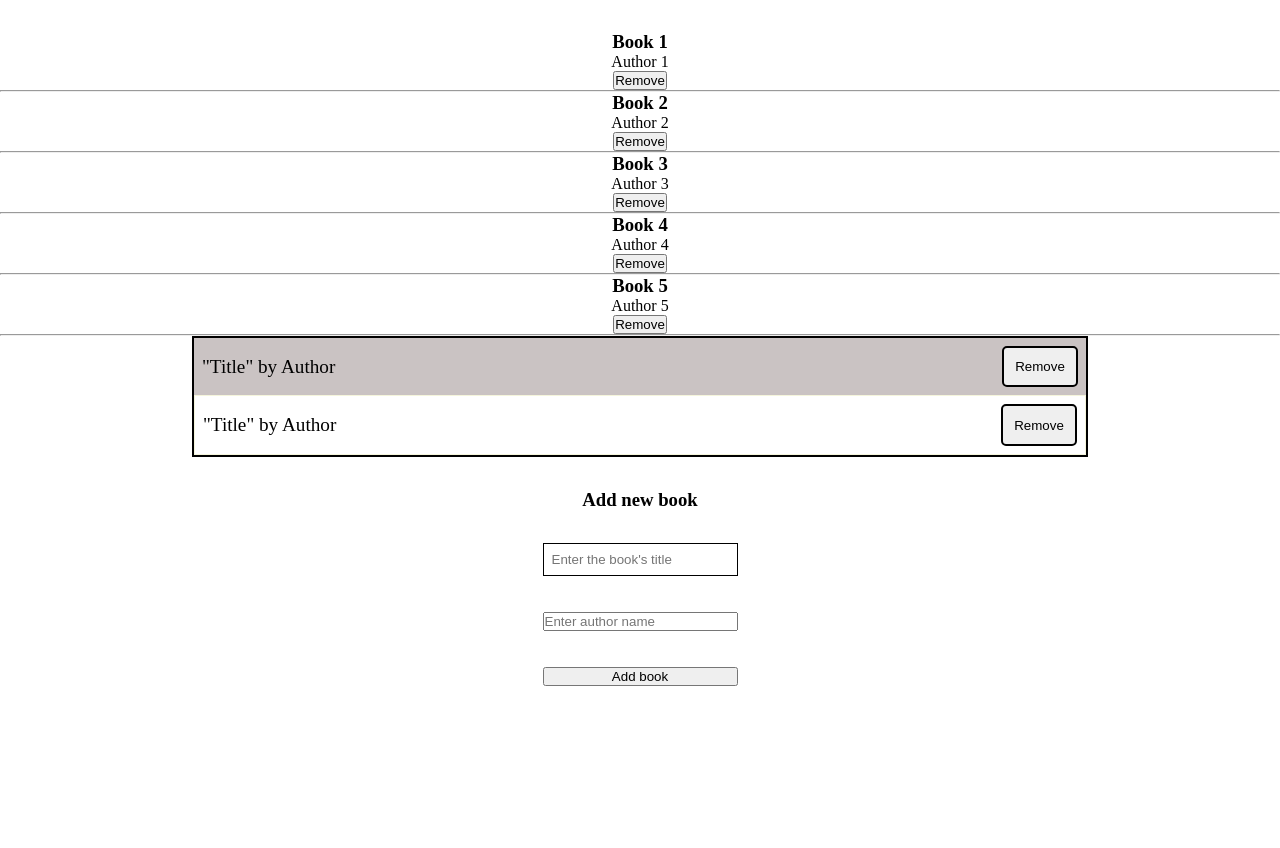
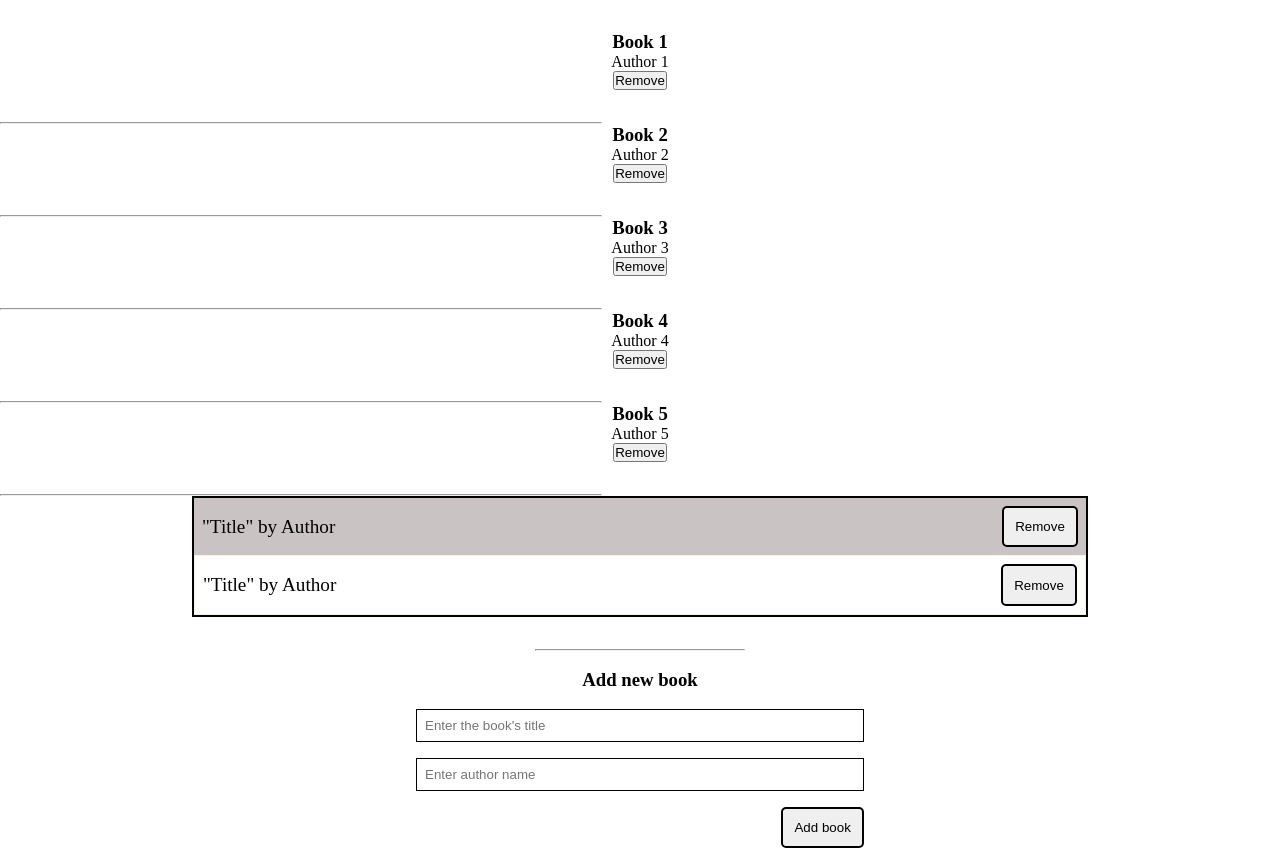
Before and after one commit to kwekubright/Awesome_Books, a website: page index.html in a window 1280 px wide. Shown: the part 60-908 px from the top of the page. Before the commit the page ends 800 px from the top, so only its background shows below. Drawn offline with Linux system fonts and the light colour scheme.

Commit message:
Style the form
Style the form

```diff
--- a/index.html
+++ b/index.html
@@ -23,12 +23,17 @@
           <button class="btn">Remove</button>
         </div>
       </div>
+
     </section>
 
-    <section id="add-book">
-      <h3 class="book-header">Add new book</h3>
+    <section id="add-book" class="flex">
+
       <div class="add-book-form flex flex-column">
-        <form id="add-book-form " action="#" class="flex flex-column">
+        <div class="section-title flex flex-column flex-justify-center flex-align-center">
+          <hr>
+            <h3 class="book-header">Add new book</h3>
+        </div>
+        <form id="add-book-form" action="#" class="flex flex-column">
           <input
             type="text"
             class="book-title-input"
@@ -37,8 +42,6 @@
             required
             maxlength="250"
           />
-          <br />
-          <br />
           <input
             type="text"
             class="book-author-input"
@@ -47,9 +50,9 @@
             required
             maxlength="60"
           />
-          <br />
-          <br />
-          <button id="add-button" type="submit">Add book</button>
+          <div class="flex form-btn">
+            <button id="add-button" class="btn" type="submit">Add book</button>
+          </div>
         </form>
       </div>
     </section>
--- a/style.css
+++ b/style.css
@@ -75,6 +75,11 @@
   padding: 0.5rem;
 }
 
+.book-author-input {
+  border: 1px solid black;
+  padding: 0.5rem;
+}
+
 .flex {
   display: flex;
 }
@@ -82,3 +87,32 @@
 .flex-column {
   flex-direction: column;
 }
+
+.flex-align-center {
+  align-items: center;
+}
+
+.flex-justify-center {
+  justify-content: center;
+}
+
+#add-book .flex-column {
+  gap: 1rem;
+}
+
+.add-book-form {
+  width: 35%;
+}
+
+.form-btn {
+  justify-content: flex-end;
+}
+
+hr {
+  margin-top: 2rem;
+  width: 47%;
+}
+
+#add-book .book-header {
+  padding: 2px;
+}
```
